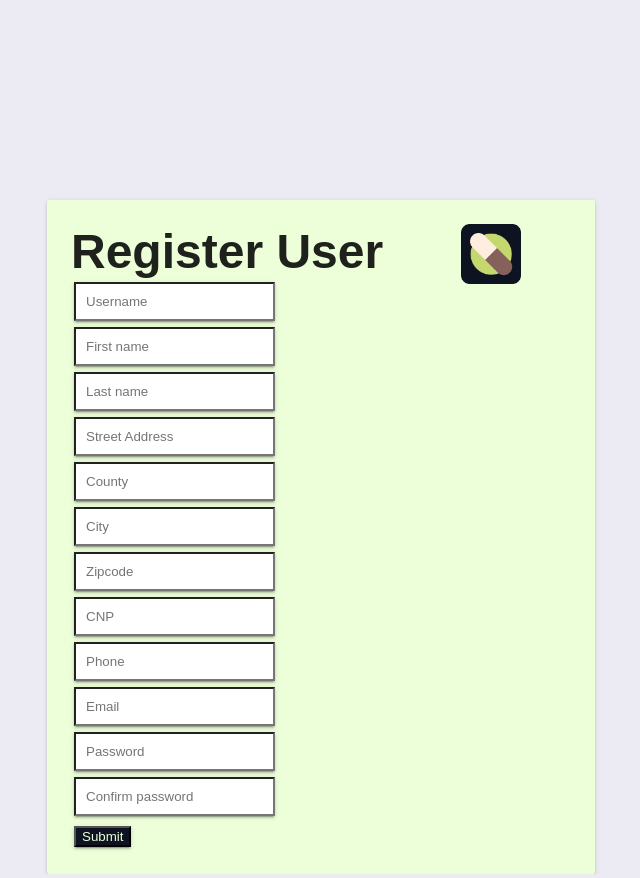
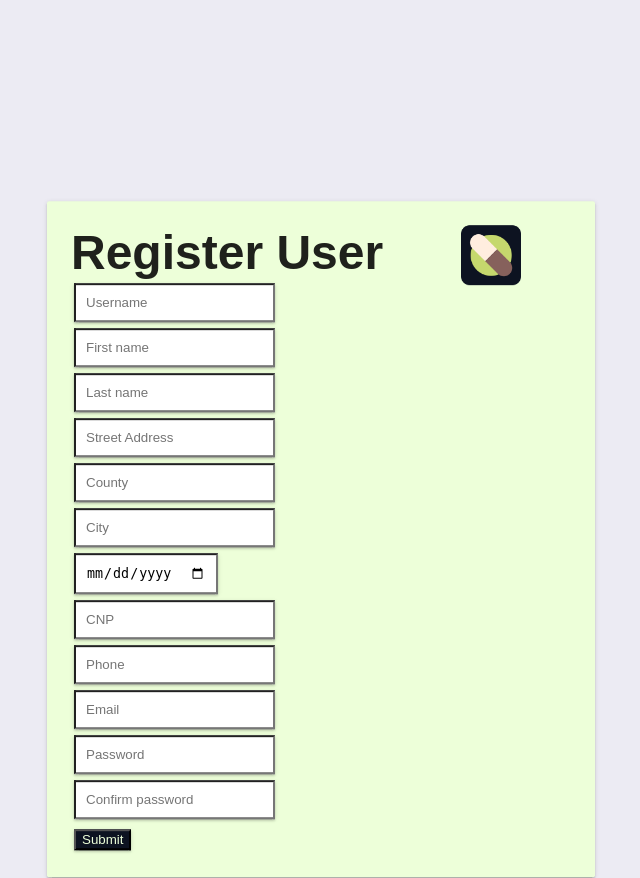
Before and after one commit to mateiocristi/IHealthApp, a Flask app: page /register in a window 1280 px wide. Shown: the part 217-1095 px from the top of the page, without its empty margins (319-959 px from the left). Run offline with Flask 2, Linux system fonts and the light colour scheme.

Commit message:
register works

```diff
--- a/app.py
+++ b/app.py
@@ -7,6 +7,7 @@ import querries
 from utils import json_response
 
 app = Flask(__name__)
+app.secret_key = b'_5#y2x"F4Qdu\n\xec]/'
 
 
 @app.route("/")
@@ -56,7 +57,7 @@ def register():
             user["password"] = cy.hash_password(user["password"])
             resp = querries.add_user(user)["message"]
             print("response: " + resp)
-            if querries.add_user(user) == "ok":
+            if resp == "ok":
                 session.update({"username": user["username"]})
                 session.update({"user_id": querries.get_user_by_username(user["username"])["id"]})
         return redirect(url_for("home"))
--- a/querries.py
+++ b/querries.py
@@ -108,7 +108,7 @@ def add_user(cursor, user):
         %(cnp)s,
         %(username)s,
         %(password)s,
-        0,
+        1,
         %(cart_id)s
         )
         RETURNING 'ok' as message
--- a/templates/register.html
+++ b/templates/register.html
@@ -38,10 +38,10 @@
                         <input type="city" class="form-control" id="city" name="city" placeholder="City">
                     </div>
                      <div class="col">
-                        <input type="birthdate" class="form-control" id="birthdate" name="birthdate" placeholder="Zipcode">
+                        <input type="date" class="form-control" id="birthdate" name="birthdate" placeholder="Birthdate">
                     </div>
                      <div class="col">
-                        <input type="cnp" class="form-control" id="zipcode" name="cnp" placeholder="CNP">
+                        <input type="cnp" class="form-control" id="cnp" name="cnp" placeholder="CNP">
                     </div>
                 </div>
             </div>
```
